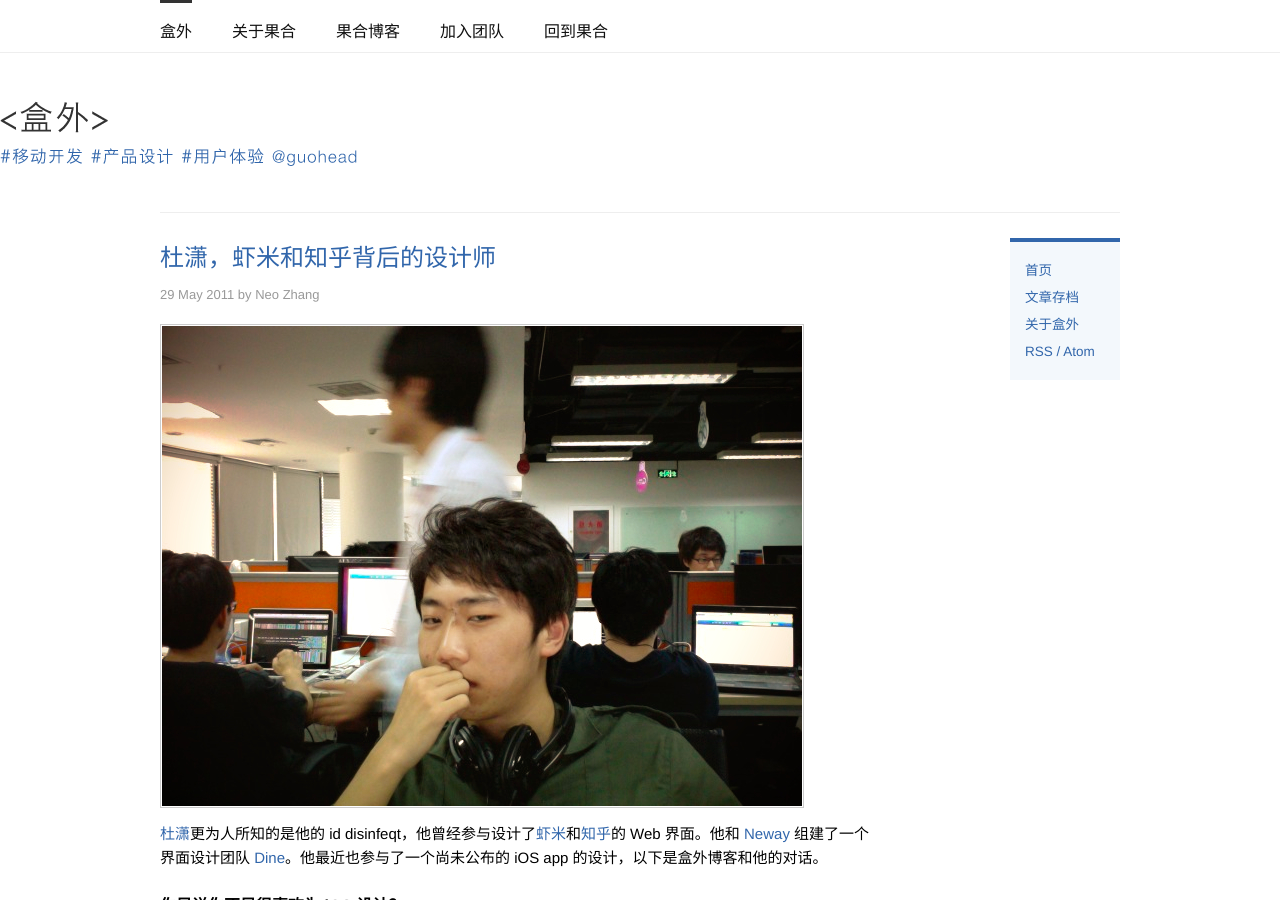
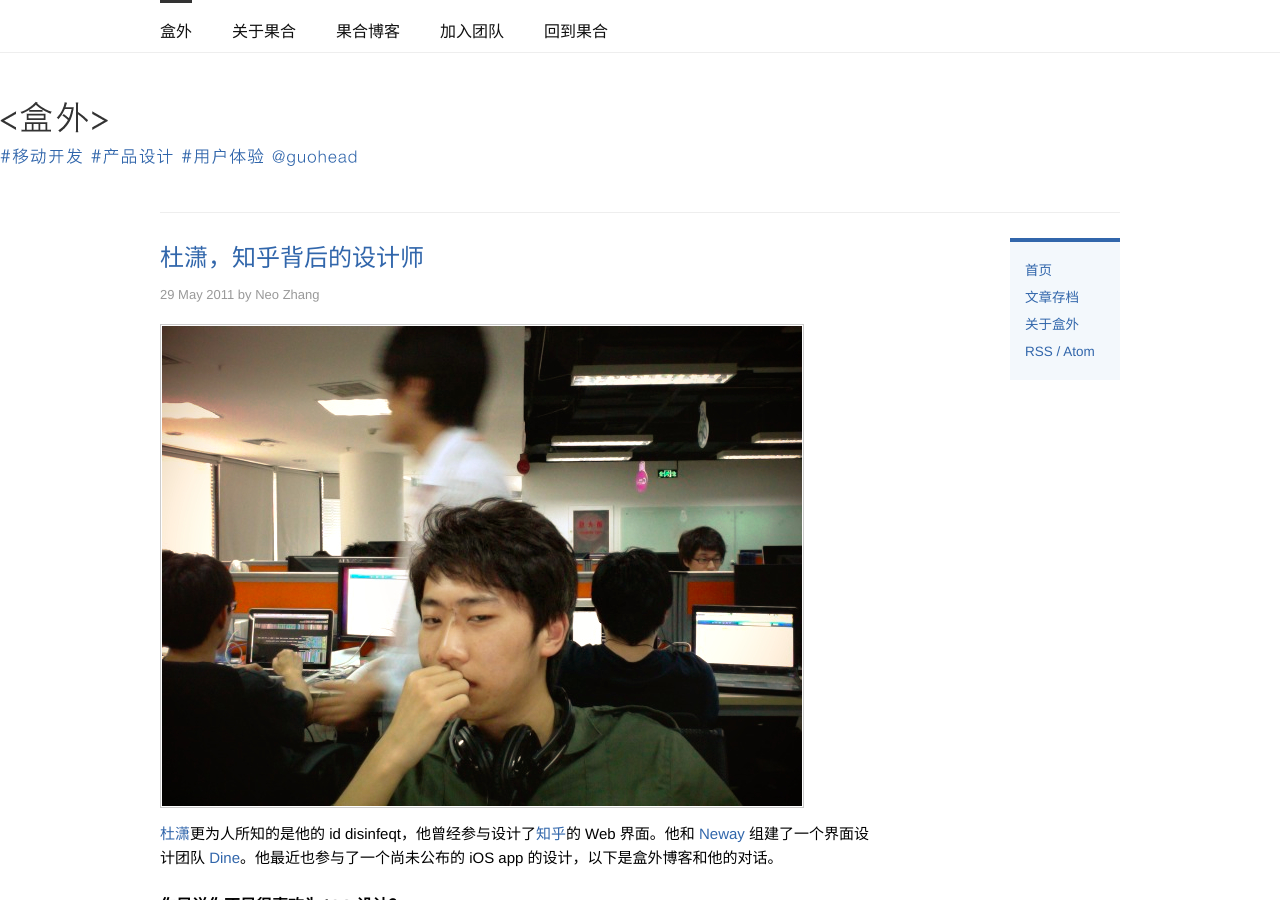
Before and after one commit to guohe/outofbox, a Jekyll site: the page built from _posts/2011-05-29-dison-designer-behind-zhihu.markdown, in a window 1280 px wide and 900 px high. Built offline with Jekyll 4.4.1, drawn with Linux system fonts in a browser that asks for light colours; comment, search, counter and statistics services are not loaded.

Commit message:
removed xiami from dison's post

```diff
--- a/_posts/2011-05-29-dison-designer-behind-zhihu.markdown
+++ b/_posts/2011-05-29-dison-designer-behind-zhihu.markdown
@@ -1,12 +1,12 @@
 ---
 layout: post
-title: 杜潇，虾米和知乎背后的设计师
+title: 杜潇，知乎背后的设计师
 author: Neo Zhang
 author-weibo: neozhang
 ---
 ![Dison Du](/images/05292011/dison-du.jpg)
 
-[杜潇](http://twitter.com/disinfeqt)更为人所知的是他的 id disinfeqt，他曾经参与设计了[虾米](http://xiami.com)和[知乎](http://zhihu.com)的 Web 界面。他和 [Neway](http://twitter.com/neway) 组建了一个界面设计团队 [Dine](http://getdine.com)。他最近也参与了一个尚未公布的 iOS app 的设计，以下是盒外博客和他的对话。
+[杜潇](http://twitter.com/disinfeqt)更为人所知的是他的 id disinfeqt，他曾经参与设计了[知乎](http://zhihu.com)的 Web 界面。他和 [Neway](http://twitter.com/neway) 组建了一个界面设计团队 [Dine](http://getdine.com)。他最近也参与了一个尚未公布的 iOS app 的设计，以下是盒外博客和他的对话。
 
 #### 你是说你不是很喜欢为 iOS 设计？
 
```
